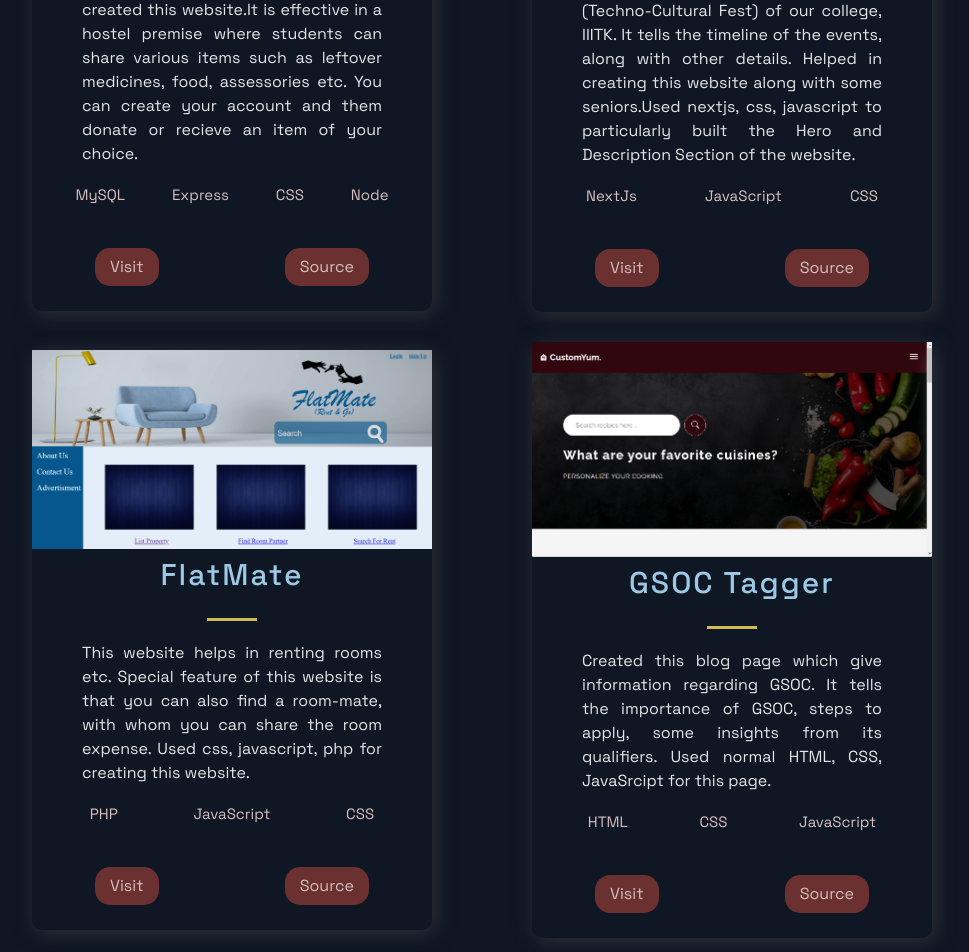
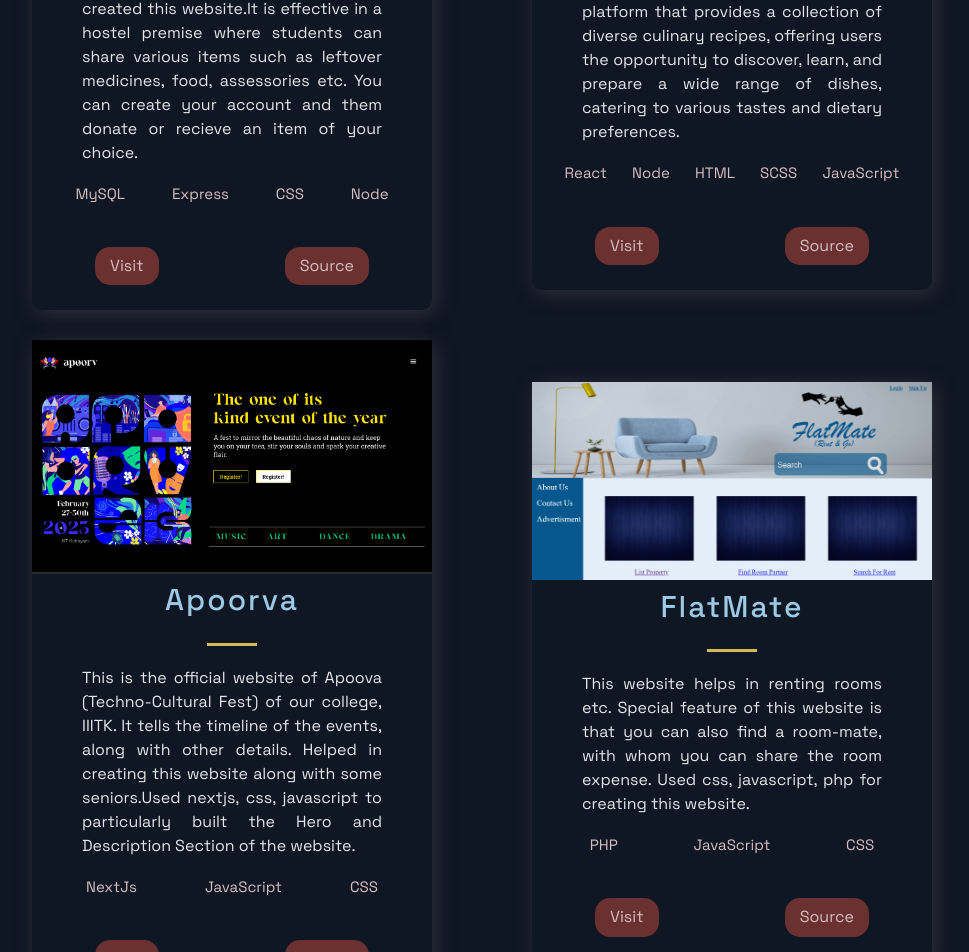
Before and after one commit to 1-aditya-2/own_website, a Next.js app: page / in a window 1280 px wide. Shown: the part 1195-2147 px from the top of the page, without its empty margins (158-1127 px from the left). Built offline with nearby package versions, Linux system fonts and the light colour scheme.

Commit message:
Update constants.js

```diff
--- a/src/constants/constants.js
+++ b/src/constants/constants.js
@@ -9,13 +9,22 @@ export const projects = [
     id: 0,
   },
   {
+    title: 'CustomYum',
+    description: "A food recipe website is an online platform that provides a collection of diverse culinary recipes, offering users the opportunity to discover, learn, and prepare a wide range of dishes, catering to various tastes and dietary preferences.",
+    image: '/images/i4.png',
+    tags: ['React', 'Node', 'HTML', 'SCSS', 'JavaScript'],
+    source: 'https://github.com/1-aditya-2/food-recipe',
+    visit: 'https://food-recipe-peach.vercel.app/',
+    id: 1,
+  },
+  {
     title: 'Apoorva',
     description:"This is the official website of Apoova (Techno-Cultural Fest) of our college, IIITK. It tells the timeline of the events, along with other details. Helped in creating this website along with some seniors.Used nextjs, css, javascript to particularly built the Hero and Description Section of the website.",
     image: '/images/i2.png',
     tags: ['NextJs', 'JavaScript',"CSS"],
     source: 'https://github.com/shashank1503-cipher/Apoorv',
-    visit: 'https://google.com',
-    id: 1,
+    visit: 'https://apoorviiitk.co/',
+    id: 2,
   },
   {
     title: 'FlatMate',
@@ -24,17 +33,9 @@ export const projects = [
       tags: ['PHP', 'JavaScript','CSS'],
     source: 'https://github.com/1-aditya-2/FlatMate',
     visit: 'https://google.com',
-    id: 2,
-  },
-  {
-    title: 'GSOC Tagger',
-    description: "Created this blog page which give information regarding GSOC. It tells the importance of GSOC, steps to apply, some insights from its qualifiers. Used normal HTML, CSS, JavaSrcipt for this page.",
-    image: '/images/i4.png',
-    tags: ['HTML', 'CSS', 'JavaScript'],
-    source: 'https://github.com/1-aditya-2/GSOCblog',
-    visit: 'https://1-aditya-2.github.io/GSOCblog/',
     id: 3,
-  },
+  }
+
 ];
 
 export const TimeLineData = [
```
